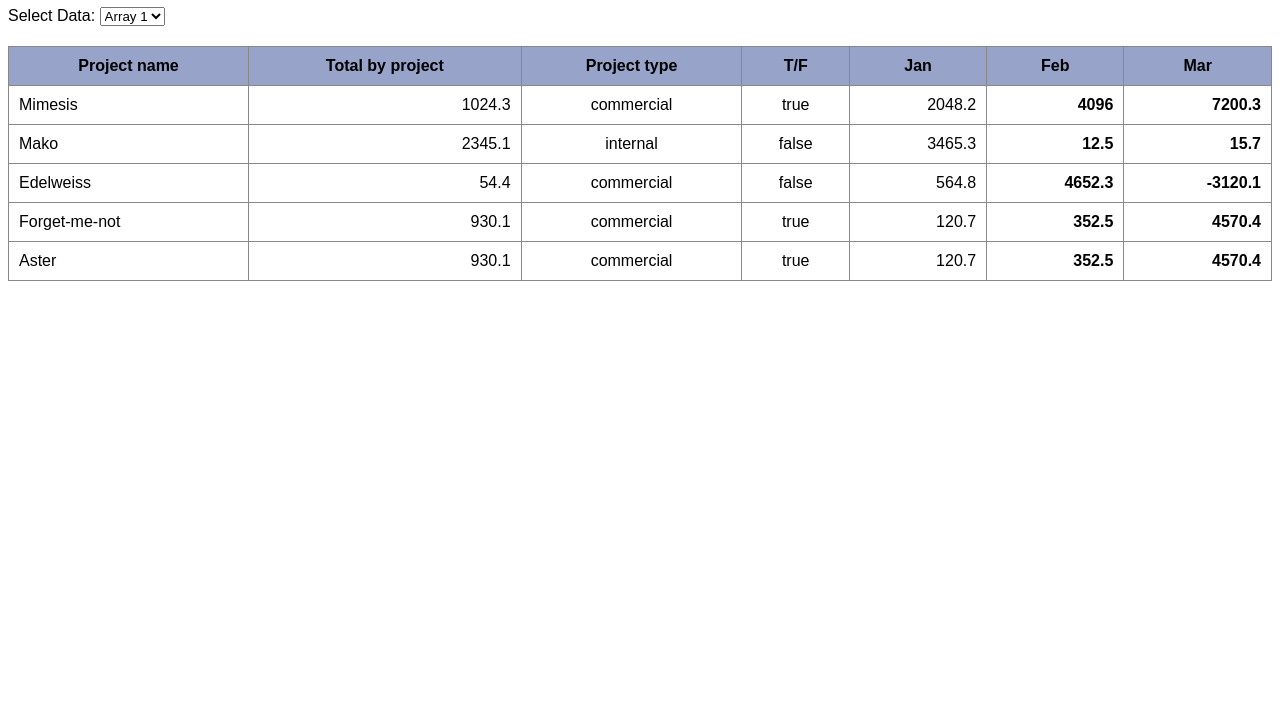
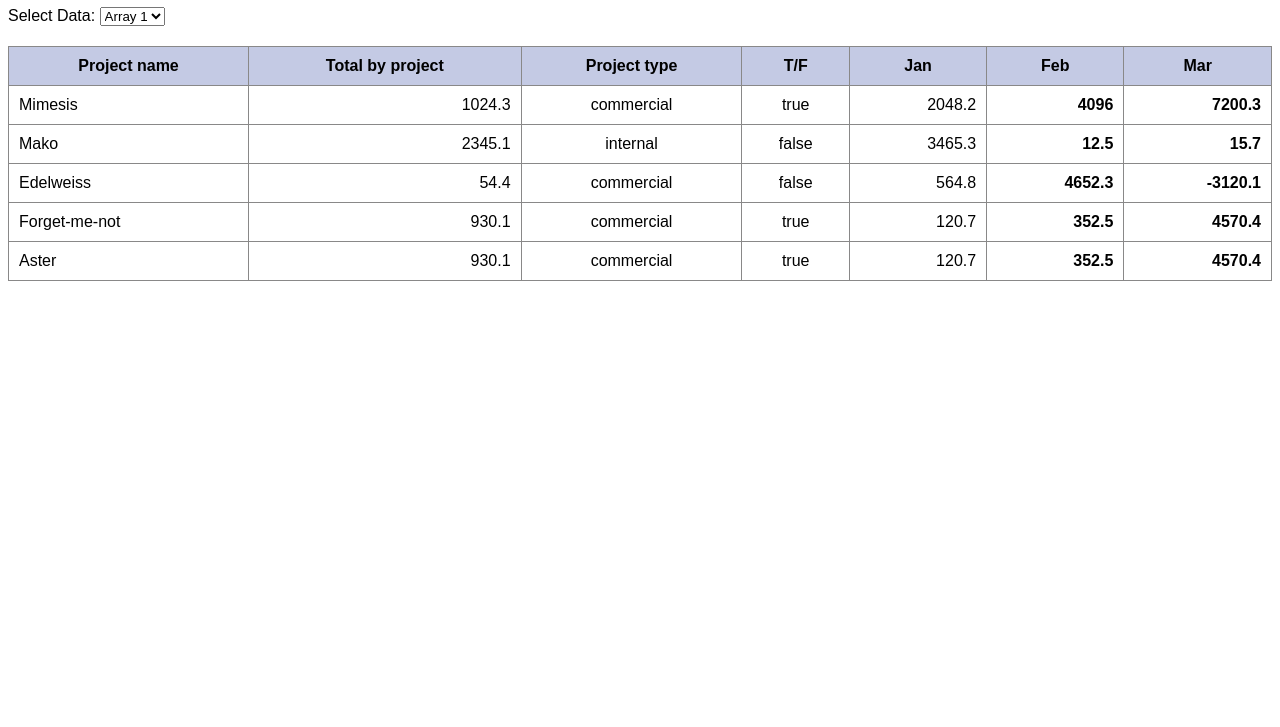
Before and after one commit to Nargiza-24/maddevs, a plain HTML site: page index.html in a window 1280 px wide. Shown: the part 73-800 px from the top of the page. Drawn offline with nearby package versions, Linux system fonts and the light colour scheme.

Commit message:
Update style.css

```diff
--- a/style.css
+++ b/style.css
@@ -17,7 +17,7 @@ table {
 }
 
 thead th {
-    background-color: #97a3c9;
+    background-color: #c4cae4;
     text-align: center;
     padding: 10px;
     border: 1px solid #898888;
```
